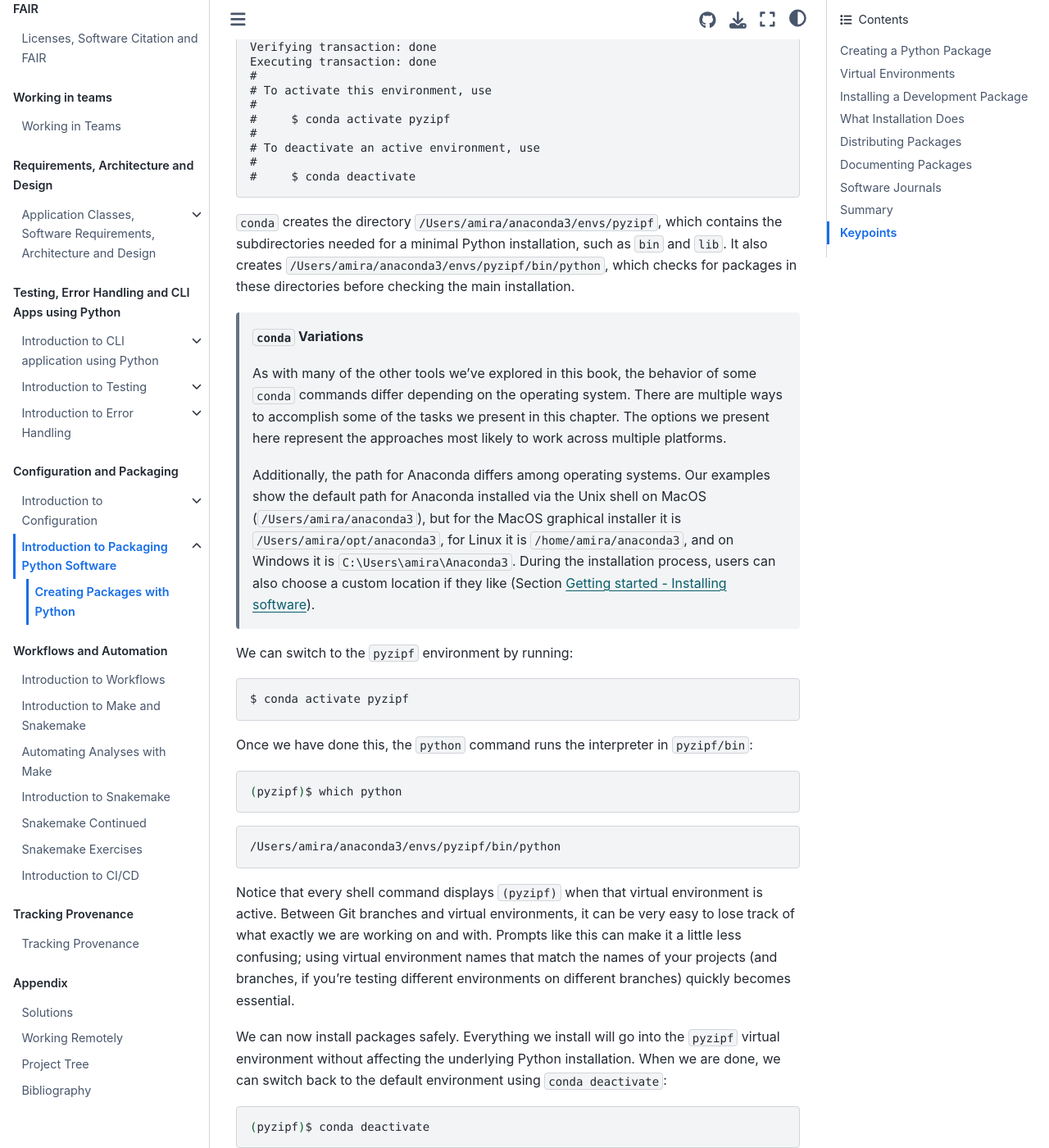
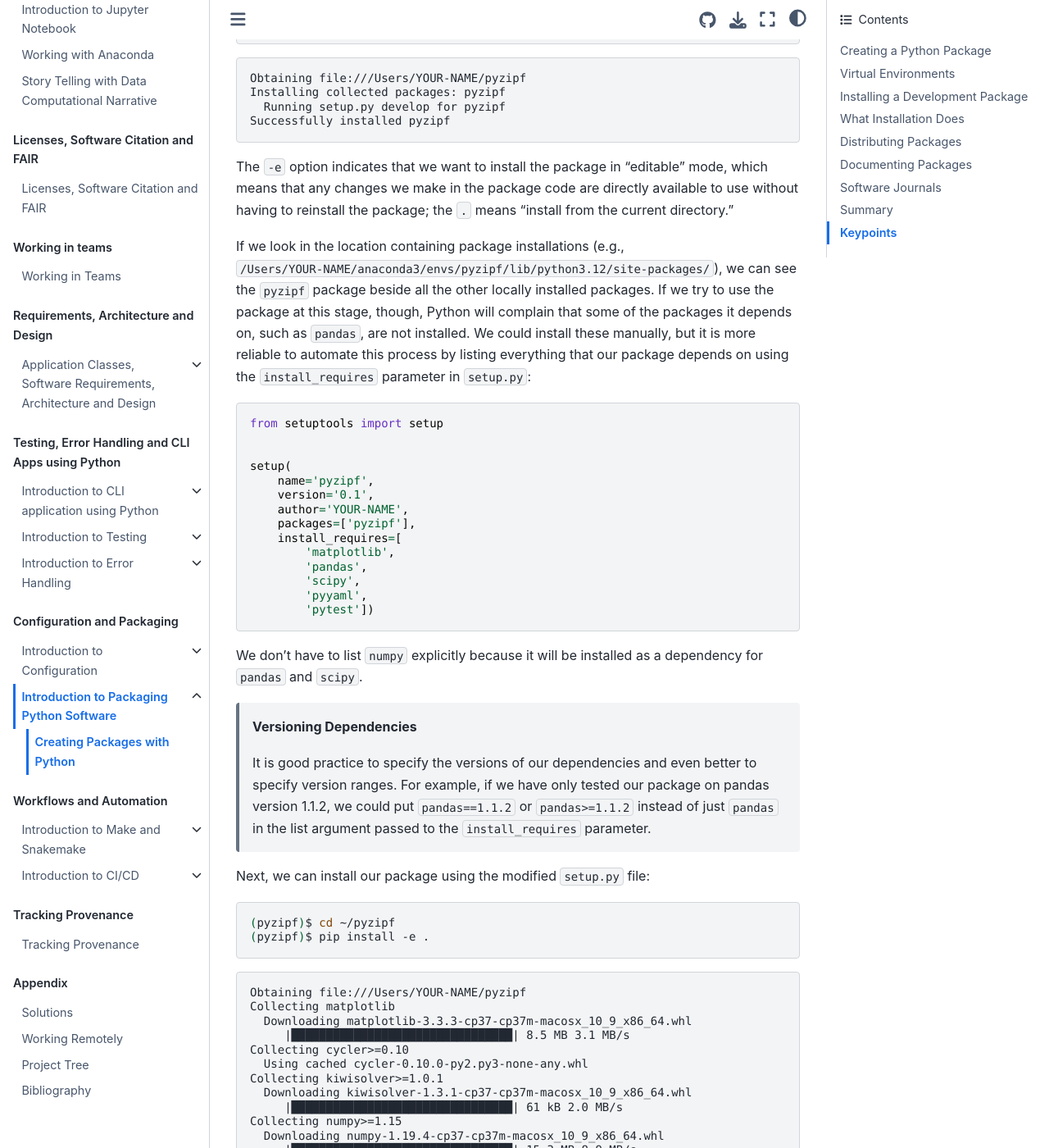
Before and after one commit to Software-Engineering-Group-UP/RSE-UP, a Jupyter Book: the page built from chapters/python_packaging.md, in a window 1280 px wide and 1400 px high, scrolled down 4320 px. Shown: the whole window at 82% size. Built offline with Jupyter Book 1.0.4 settings and Sphinx 7.4.7 and the Sphinx Book theme 1.1.4, drawn with Linux system fonts in a browser that asks for light colours; pages that are not in the unit, such as notebooks, are missing from menus; some of the changed text lies outside the part shown.

Commit message:
update: additions packaging, configuration, make, cicd

````diff
--- a/_toc.yml
+++ b/_toc.yml
@@ -96,17 +96,18 @@
   # 10, 11
   - caption: Workflows and Automation
     chapters:
-      - file: chapters/introduction/workflows.md
+      # - file: chapters/introduction/workflows.md
       - file: chapters/introduction/automation.md
-      - file: chapters/intro_make.md
-      - file: exercises/intro_make.ipynb
-      - file: chapters/intro_snakemake.md
-      - file: chapters/snakemake_continued.md
+        sections:
+          - file: chapters/intro_make.md
+          - file: exercises/intro_make.ipynb
+          - file: chapters/intro_snakemake.md
+          - file: chapters/snakemake_continued.md
       #- file: chapters/snakemake_advanced.md
-      - file: exercises/snakemake.md
+          - file: exercises/snakemake.md
       - file: chapters/introduction/cicd.md
-      #  sections:
-      #  - file: chapters/cicd_basics.md
+        sections:
+        - file: chapters/cicd_basics.md
       #  - file: chapters/cicd_gitlab.md
 
   # 12
--- a/chapters/configuration.md
+++ b/chapters/configuration.md
@@ -14,12 +14,12 @@
 ├── Makefile
 ├── README.md
 ├── bin
-│   ├── book_summary.sh
+│   ├── zipf.ipynb
 │   ├── collate.py
-│   ├── countwords.py
-│   ├── plotcounts.py
-│   ├── script_template.py
-│   └── utilities.py
+│   ├── wordcount.py
+│   ├── plotcount.py
+│   ├── template.py
+│   └── zipftest.py
 ├── data
 │   ├── README.md
 │   ├── dracula.txt
@@ -118,16 +118,21 @@
 import matplotlib as mpl
 mpl.matplotlib_fname()
 ```
-
+If for example you use `Anaconda` the location could be as follows:
 ```text
 /Users/amira/anaconda3/lib/python3.7/site-packages/matplotlib/
 mpl-data/matplotlibrc
 ```
-
-In this case the file is located in the Python installation directory (`anaconda3`).
 All the different Python packages installed with Anaconda
 live in a `python3.7/site-packages` directory,
 including Matplotlib.
+
+
+If not using Anaconda your output could look instead like this:
+
+```text
+/home/nibe/.local/lib/python3.12/site-packages/matplotlib/mpl-data/matplotlibrc
+```
 
 `matplotlibrc` lists all the default settings as comments.
 The default size of the X and Y axis labels is "medium",
@@ -187,14 +192,7 @@
 ```
 
 ```text
-['seaborn-dark', 'seaborn-darkgrid', 'seaborn-ticks',
-'fivethirtyeight', 'seaborn-whitegrid', 'classic',
-'_classic_test', 'fast', 'seaborn-talk', 'seaborn-dark-palette',
-'seaborn-bright', 'seaborn-pastel', 'grayscale',
-'seaborn-notebook', 'ggplot', 'seaborn-colorblind',
-'seaborn-muted', 'seaborn', 'Solarize_Light2', 'seaborn-paper',
-'bmh', 'tableau-colorblind10', 'seaborn-white',
-'dark_background', 'seaborn-poster', 'seaborn-deep']
+['Solarize_Light2', '_classic_test_patch', '_mpl-gallery', '_mpl-gallery-nogrid', 'bmh', 'classic', 'dark_background', 'fast', 'fivethirtyeight', 'ggplot', 'grayscale', 'seaborn-v0_8', 'seaborn-v0_8-bright', 'seaborn-v0_8-colorblind', 'seaborn-v0_8-dark', 'seaborn-v0_8-dark-palette', 'seaborn-v0_8-darkgrid', 'seaborn-v0_8-deep', 'seaborn-v0_8-muted', 'seaborn-v0_8-notebook', 'seaborn-v0_8-paper', 'seaborn-v0_8-pastel', 'seaborn-v0_8-poster', 'seaborn-v0_8-talk', 'seaborn-v0_8-ticks', 'seaborn-v0_8-white', 'seaborn-v0_8-whitegrid', 'tableau-colorblind10']
 ```
 
 In order to make the labels bigger in all of our Zipf's Law plots,
@@ -208,13 +206,13 @@
 ```
 
 ```text
-/Users/amira/.matplotlib
+'/home/nibe/.config/matplotlib'
 ```
 
 Once we've created the new sub-directory:
 
 ```bash
-$ mkdir /Users/amira/.matplotlib/stylelib
+$ mkdir /home/nibe/.config/matplotlib/stylelib
 ```
 
 we can add a new file called `big-labels.mplstyle`
@@ -319,46 +317,6 @@
 We can use Python's `yaml` library to read that file:
 
 ```python
-with open('plotparams.yml', 'r') as reader:
-    plot_params = yaml.load(reader, Loader=yaml.BaseLoader)
-print(plot_params)
-```
-
-```text
-{'axes.labelsize': 'x-large',
- 'xtick.labelsize': 'large',
- 'ytick.labelsize': 'large'}
-```
-
-and then loop over each item in `plot_params` to update Matplotlib's `mpl.rcParams`:
-
-```python
-for (param, value) in param_dict.items():
-    mpl.rcParams[param] = value
-```
-
-`plotcounts.py` now looks like this:
-
-```python
-"""Plot word counts."""
-
-import argparse
-
-import yaml
-import numpy as np
-import pandas as pd
-import matplotlib as mpl
-from scipy.optimize import minimize_scalar
-
-
-def nlog_likelihood(beta, counts):
-    # ...as before...
-
-
-def get_power_law_params(word_counts):
-    # ...as before...
-
-
 def set_plot_params(param_file):
     """Set the matplotlib parameters."""
     if param_file:
@@ -370,56 +328,36 @@
     for param, value in param_dict.items():
         mpl.rcParams[param] = value
 
+# ... as before..
 
-def plot_fit(curve_xmin, curve_xmax, max_rank, beta, ax):
-    # ...as before...
-
-
-def main(args):
-    """Run the command line program."""
-    set_plot_params(args.plotparams)
-    df = pd.read_csv(args.infile, header=None,
-                     names=('word', 'word_frequency'))
-    df['rank'] = df['word_frequency'].rank(ascending=False,
-                                           method='max')
-    ax = df.plot.scatter(x='word_frequency',
-                         y='rank', loglog=True,
-                         figsize=[12, 6],
-                         grid=True,
-                         xlim=args.xlim)
-
-    word_counts = df['word_frequency'].to_numpy()
-    alpha = get_power_law_params(word_counts)
-    print('alpha:', alpha)
-
-    # Since the ranks are already sorted, we can take the last
-    # one instead of computing which row has the highest rank
-    max_rank = df['rank'].to_numpy()[-1]
-
-    # Use the range of the data as the boundaries
-    # when drawing the power law curve
-    curve_xmin = df['word_frequency'].min()
-    curve_xmax = df['word_frequency'].max()
-
-    plot_fit(curve_xmin, curve_xmax, max_rank, alpha, ax)
-    ax.figure.savefig(args.outfile)
-
-
-if __name__ == '__main__':
-    parser = argparse.ArgumentParser(description=__doc__)
-    parser.add_argument('infile', type=argparse.FileType('r'),
-                        nargs='?', default='-',
-                        help='Word count csv file name')
-    parser.add_argument('--outfile', type=str,
-                        default='plotcounts.png',
-                        help='Output image file name')
-    parser.add_argument('--xlim', type=float, nargs=2,
-                        metavar=('XMIN', 'XMAX'),
-                        default=None, help='X-axis limits')
+if __name__ == "__main__":
+    parser = argparse.ArgumentParser(description="Process word counts and generate plots.")
+    parser.add_argument("input_file", type=str,
+                        help="Input file with word counts")
+    parser.add_argument("output_file", type=str,
+                        help="Output file or display mode")
+    parser.add_argument("--limit", type=int, default=10,
+                         help="Limit the number of word counts to display")
     parser.add_argument('--plotparams', type=str, default=None,
                         help='matplotlib parameters (YAML file)')
     args = parser.parse_args()
-    main(args)
+
+    counts = load_word_counts(args.input_file)
+
+    # SET PLOT PARAMS
+    set_plot_params(args.plotparams)
+
+    plot_word_counts(counts, args.limit)
+
+    if args.output_file == "show":
+        plt.show()
+    elif args.output_file == "ascii":
+        words, counts, _ = list(zip(*counts))
+        for line in plot_ascii_bars(counts[:args.limit], words[:args.limit], truncate=False):
+            print(line)
+    else:
+        plt.savefig(args.output_file)
+
 ```
 
 ## Summary
@@ -450,3 +388,24 @@
 ```{include} keypoints/configuration.md
 
 ```
+<!-- Exercise can be used Later
+## 1) Building with plotting parameters
+In the `Makefile` created in Chapter [Automation using Make](https://software-engineering-group-up.github.io/RSE-UP/chapters/automate/intro_make.html#),
+the build rule involving `plotcount.py` was defined as:
+
+```makefile
+## results/collated.png: plot the collated results.
+results/collated.png : results/collated.csv
+	python $(PLOT) $< --outfile $@
+```
+
+Update the build rule to include the new `--plotparams` option.
+Make sure `plotparams.yml` is added as a second prerequisite in the updated build rule
+so that the appropriate commands will be re-run if the plotting parameters change.
+
+Hint: We use the automatic variable `$<` to access the first prerequisite,
+but you'll need `$(word 2,$^)` to access the second.
+Read about automatic variables ([Section Automatic variables](https://software-engineering-group-up.github.io/RSE-UP/chapters/automate/intro_make.html#automatic-variables)) and
+[functions for string substitution and analysis](https://www.gnu.org/software/make/manual/html_node/Text-Functions.html#Text-Functions)
+to understand what that command is doing.
+-->
--- a/chapters/python_packaging.md
+++ b/chapters/python_packaging.md
@@ -5,30 +5,25 @@
 ```text
 zipf/
 ├── .gitignore
-├── .travis.yml
 ├── CONDUCT.md
 ├── CONTRIBUTING.md
-├── KhanVirtanen2020.md
 ├── LICENSE.md
-├── Makefile
 ├── README.md
-├── environment.yml
 ├── requirements.txt
 ├── bin
-│   ├── book_summary.sh
 │   ├── collate.py
-│   ├── countwords.py
-│   ├── plotcounts.py
+│   ├── wordcount.py
+│   ├── plotcount.py
 │   ├── plotparams.yml
-│   ├── script_template.py
-│   ├── test_zipfs.py
-│   └── utilities.py
+│   ├── template.py
+│   ├── testzipfs.py
+│   └── zipf.ipynb
 ├── data
 │   ├── README.md
 │   ├── dracula.txt
 │   └── ...
 ├── results
-│   ├── dracula.csv
+│   ├── dracula.txt
 │   ├── dracula.png
 │   └── ...
 └── test_data
@@ -125,7 +120,7 @@
 setup(
     name='pyzipf',
     version='0.1.0',
-    author='Amira Khan',
+    author='YOUR NAME',
     packages=['pyzipf'])
 ```
 
@@ -178,123 +173,25 @@
     By installing and running our package in a completely empty environment,
     we can ensure that we're not accidentally relying on other packages being installed.
 
-We can manage virtual environments using [`conda`](https://conda.io/) (Appendix [Anaconda](https://software-engineering-group-up.github.io/RSE-UP/chapters/anaconda.html)).
-To create a new virtual environment called `pyzipf` we run `conda create`,
-specifying the environment's name with the `-n` or `--name` flag
-and including `pip` and our current version of Python in the new environment:
+There are multiple ways to manage virtual environments:
 
-```bash
-$ conda create -n pyzipf pip python=3.7.6
-```
+You can manage virtual environments using [`conda`](https://conda.io/) (Appendix [Anaconda](https://software-engineering-group-up.github.io/RSE-UP/chapters/anaconda.html)) or you can use [`pyenv`](https://github.com/pyenv/pyenv).
 
-```text
-Collecting package metadata (current_repodata.json): done
-Solving environment: done
-
-## Package Plan ##
-
-  environment location: /Users/amira/anaconda3/envs/pyzipf
-
-  added / updated specs:
-    - pip
-    - python=3.7.6
-
-
-The following packages will be downloaded:
-...list of packages...
-
-The following NEW packages will be INSTALLED:
-...list of packages...
-
-Proceed ([y]/n)? y
-
-...
-
-Preparing transaction: done
-Verifying transaction: done
-Executing transaction: done
-#
-# To activate this environment, use
-#
-#     $ conda activate pyzipf
-#
-# To deactivate an active environment, use
-#
-#     $ conda deactivate
-```
-
-`conda` creates the directory `/Users/amira/anaconda3/envs/pyzipf`,
-which contains the subdirectories needed for a minimal Python installation,
-such as `bin` and `lib`.
-It also creates `/Users/amira/anaconda3/envs/pyzipf/bin/python`,
-which checks for packages in these directories before checking the main installation.
-
-> **`conda` Variations**
->
-> As with many of the other tools we've explored in this book,
-> the behavior of some `conda` commands differ depending on the operating system.
-> There are multiple ways to accomplish some of the tasks we present in this chapter.
-> The options we present here represent the approaches most likely to work across multiple platforms.
->
-> Additionally, the path for Anaconda differs among operating systems.
-> Our examples show the default path for Anaconda installed via the Unix shell
-> on MacOS (`/Users/amira/anaconda3`),
-> but for the MacOS graphical installer it is `/Users/amira/opt/anaconda3`,
-> for Linux it is `/home/amira/anaconda3`,
-> and on Windows it is `C:\Users\amira\Anaconda3`.
-> During the installation process, users can also choose a custom location
-> if they like (Section [Getting started - Installing software](https://software-engineering-group-up.github.io/RSE-UP/chapters/getting_started.html#installing-the-software)).
-
-We can switch to the `pyzipf` environment by running:
-
-```bash
-$ conda activate pyzipf
-```
-
-Once we have done this,
-the `python` command runs the interpreter in `pyzipf/bin`:
-
-```bash
-(pyzipf)$ which python
-```
-
-```text
-/Users/amira/anaconda3/envs/pyzipf/bin/python
-```
-
-Notice that every shell command displays `(pyzipf)` when that virtual environment is active.
-Between Git branches and virtual environments,
-it can be very easy to lose track of what exactly we are working on and with.
-Prompts like this can make it a little less confusing;
-using virtual environment names that match the names of your projects
-(and branches, if you're testing different environments on different branches)
-quickly becomes essential.
-
-We can now install packages safely.
-Everything we install will go into the `pyzipf` virtual environment
-without affecting the underlying Python installation.
-When we are done,
-we can switch back to the default environment using `conda deactivate`:
-
-```bash
-(pyzipf)$ conda deactivate
-```
-
-```bash
-$ which python
-```
-
-```text
-/usr/bin/python
-```
+Follow the instructions to setup [`PYENV`](https://github.com/pyenv/pyenv)
+Or if you want to stick to Anaconda follow the tutorial [here](https://conda.io/projects/conda/en/latest/user-guide/tasks/manage-environments.html).
 
 ## Installing a Development Package
 
 Let's install our package in this virtual environment.
 First we re-activate it:
 
+In Anaconda:
 ```bash
 $ conda activate pyzipf
+```
+in PYENV
+```bash
+$ pyenv activate pyzipf
 ```
 
 Next,
@@ -307,7 +204,7 @@
 ```
 
 ```text
-Obtaining file:///Users/amira/pyzipf
+Obtaining file:///Users/YOUR-NAME/pyzipf
 Installing collected packages: pyzipf
   Running setup.py develop for pyzipf
 Successfully installed pyzipf
@@ -319,7 +216,7 @@
 the `.` means "install from the current directory."
 
 If we look in the location containing package installations
-(e.g., `/Users/amira/anaconda3/envs/pyzipf/lib/python3.7/site-packages/`),
+(e.g., `/Users/YOUR-NAME/anaconda3/envs/pyzipf/lib/python3.12/site-packages/`),
 we can see the `pyzipf` package beside all the other locally installed packages.
 If we try to use the package at this stage,
 though,
@@ -338,7 +235,7 @@
 setup(
     name='pyzipf',
     version='0.1',
-    author='Amira Khan',
+    author='YOUR-NAME',
     packages=['pyzipf'],
     install_requires=[
         'matplotlib',
@@ -368,7 +265,7 @@
 ```
 
 ```text
-Obtaining file:///Users/amira/pyzipf
+Obtaining file:///Users/YOUR-NAME/pyzipf
 Collecting matplotlib
   Downloading matplotlib-3.3.3-cp37-cp37m-macosx_10_9_x86_64.whl
      |████████████████████████████████| 8.5 MB 3.1 MB/s
@@ -480,7 +377,7 @@
 setup(
     name='pyzipf',
     version='0.1',
-    author='Amira Khan',
+    author='Your-Name',
     packages=['pyzipf'],
     install_requires=[
         'matplotlib',
@@ -490,71 +387,53 @@
         'pytest'],
     entry_points={
         'console_scripts': [
-            'countwords = pyzipf.countwords:main',
+            'wordcount= pyzipf.wordcount:main',
             'collate = pyzipf.collate:main',
-            'plotcounts = pyzipf.plotcounts:main']})
+            'plotcount = pyzipf.plotcount:main']})
 ```
 
 The right side of the `=` operator is the location of a function,
 written as `package.module:function`;
 the left side is the name we want to use to call this function from the command line.
 In this case we want to call each module's `main` function;
-right now, it requires an input argument `args`
+right now, we do not have one yet since the iput argument `args` are handled elsewhere. Thus we need to create a main function
 containing the command-line arguments given by the user (Section [Scripting Options](https://software-engineering-group-up.github.io/RSE-UP/chapters/building_cli_python.html#handling-command-line-options)).
-For example,
-the relevant section of our `countwords.py` program is:
+
+Since we can't pass any arguments to `main` when we define entry points in our `setup.py` file,
+so we need to factor this in:
 
 ```python
-def main(args):
-    """Run the command line program."""
-    word_counts = count_words(args.infile)
-    util.collection_to_csv(word_counts, num=args.num)
-
-
-if __name__ == '__main__':
-    parser = argparse.ArgumentParser(description=__doc__)
-    parser.add_argument('infile', type=argparse.FileType('r'),
-                        nargs='?', default='-',
-                        help='Input file name')
-    parser.add_argument('-n', '--num',
-                        type=int, default=None,
-                        help='Output n most frequent words')
-    args = parser.parse_args()
-    main(args)
-```
-
-We can't pass any arguments to `main` when we define entry points in our `setup.py` file,
-so we need to change our script slightly:
-
-```python
-def parse_command_line():
-    """Parse the command line for input arguments."""
-    parser = argparse.ArgumentParser(description=__doc__)
-    parser.add_argument('infile', type=argparse.FileType('r'),
-                        nargs='?', default='-',
-                        help='Input file name')
-    parser.add_argument('-n', '--num',
-                        type=int, default=None,
-                        help='Output n most frequent words')
-    args = parser.parse_args()
-    return args
-
 
 def main():
-    """Run the command line program."""
-    args = parse_command_line()
-    word_counts = count_words(args.infile)
-    util.collection_to_csv(word_counts, num=args.num)
+    parser = argparse.ArgumentParser(description="Process word counts and generate plots.")
+    parser.add_argument("input_file", type=str, help="Input file with word counts")
+    parser.add_argument("output_file", type=str, help="Output file or display mode")
+    parser.add_argument("--limit", type=int, default=10, help="Limit the number of word counts to display")
+    parser.add_argument('--plotparams', type=str, default=None, help='matplotlib parameters (YAML file)')
 
+    args = parser.parse_args()
 
-if __name__ == '__main__':
+    counts = load_word_counts(args.input_file)
+    set_plot_params(args.plotparams)
+
+    plot_word_counts(counts, args.limit)
+
+    if args.output_file == "show":
+        plt.show()
+    elif args.output_file == "ascii":
+        words, counts, _ = list(zip(*counts))
+        for line in plot_ascii_bars(counts[:args.limit], words[:args.limit], truncate=False):
+            print(line)
+    else:
+        plt.savefig(args.output_file)
+
+if __name__ == "__main__":
     main()
 ```
 
-The new `parse_command_line` function handles the command-line arguments,
-so that `main()` no longer requires any input arguments.
+ `main()` does not require any input arguments.
 
-Once we have made the corresponding change in `collate.py` and `plotcounts.py`,
+Once we have made the corresponding change in `collate.py` and `plotcount.py`,
 we can re-install our package:
 
 ```bash
@@ -564,41 +443,9 @@
 ```text
 Defaulting to user installation because normal site-packages is
   not writeable
-Obtaining file:///Users/amira/pyzipf
-Requirement already satisfied: matplotlib in
-  /usr/lib/python3.7/site-packages (from pyzipf==0.1) (3.2.1)
-Requirement already satisfied: pandas in
-  /Users/amira/.local/lib/python3.7/site-packages
-  (from pyzipf==0.1) (1.0.3)
-Requirement already satisfied: scipy in
-  /usr/lib/python3.7/site-packages (from pyzipf==0.1) (1.4.1)
-Requirement already satisfied: pyyaml in
-  /usr/lib/python3.7/site-packages (from pyzipf==0.1) (5.3.1)
-Requirement already satisfied: cycler>=0.10 in
-  /usr/lib/python3.7/site-packages
-  (from matplotlib->pyzipf==0.1) (0.10.0)
-Requirement already satisfied: kiwisolver>=1.0.1 in
-  /usr/lib/python3.7/site-packages
-  (from matplotlib->pyzipf==0.1) (1.1.0)
-Requirement already satisfied: numpy>=1.11 in
-  /usr/lib/python3.7/site-packages
-  (from matplotlib->pyzipf==0.1) (1.18.2)
-Requirement already satisfied: pyparsing!=2.0.4,!=2.1.2,
-!=2.1.6,>=2.0.1 in
-  /usr/lib/python3.7/site-packages
-  (from matplotlib->pyzipf==0.1) (2.4.6)
-Requirement already satisfied: python-dateutil>=2.1 in
-  /usr/lib/python3.7/site-packages
-  (from matplotlib->pyzipf==0.1) (2.8.1)
-Requirement already satisfied: pytz>=2017.2 in
-  /usr/lib/python3.7/site-packages
-  (from pandas->pyzipf==0.1) (2019.3)
-Requirement already satisfied: six in
-  /usr/lib/python3.7/site-packages
-  (from cycler>=0.10->matplotlib->pyzipf==0.1) (1.14.0)
-Requirement already satisfied: setuptools in
-  /usr/lib/python3.7/site-packages
-  (from kiwisolver>=1.0.1->matplotlib->pyzipf==0.1) (46.1.3)
+Obtaining ...
+....
+....
 Installing collected packages: pyzipf
   Running setup.py develop for pyzipf
 Successfully installed pyzipf
@@ -649,14 +496,7 @@
 ```
 
 ```text
-['',
-'/Users/amira/anaconda3/envs/pyzipf/lib/python37.zip',
-'/Users/amira/anaconda3/envs/pyzipf/lib/python3.7',
-'/Users/amira/anaconda3/envs/pyzipf/lib/python3.7/lib-dynload',
-'/Users/amira/.local/lib/python3.7/site-packages',
-'/Users/amira/anaconda3/envs/pyzipf/lib/python3.7/
-site-packages',
-'/Users/amira/pyzipf']
+['', '/usr/lib64/python312.zip', '/usr/lib64/python3.12', '/usr/lib64/python3.12/lib-dynload', '/home/nibe/.local/lib/python3.12/site-packages', '/usr/lib64/python3.12/site-packages', '/usr/lib/python3.12/site-packages']
 ```
 
 The empty string at the start of the list means "the current directory."
@@ -777,7 +617,7 @@
 ```
 
 ```bash
-Enter your username: amira-khan
+Enter your username: YOUR NAME
 Enter your password: *********
 ```
 
@@ -1047,7 +887,7 @@
 
 ```bash
 > Project name: pyzipf
-> Author name(s): Amira Khan
+> Author name(s): YOUR NAME
 > Project release []: 0.1
 ```
 
@@ -1296,15 +1136,14 @@
 If you use the pyzipf package for work/research presented in a
 publication, we ask that you please cite:
 
-Khan A and Virtanen S, 2020. pyzipf: A Python package for word
-count analysis. *Journal of Important Software*, 5(51), 2317,
+YOUR last NAME, INITIAL YEAR
 https://doi.org/10.21105/jois.02317
 
 ### BibTeX entry
 
 @article{Khan2020,
     title={pyzipf: A Python package for word count analysis.},
-    author={Khan, Amira and Virtanen, Sami},
+    author={YOUR NAME},
     journal={Journal of Important Software},
     volume={5},
     number={51},
````
Also changed, not shown: other parts of chapters/configuration.md (+5 -5 lines), other parts of chapters/python_packaging.md (+8 -8 lines), chapters/cicd_basics.md (+10 -1 lines), 2 other files.
